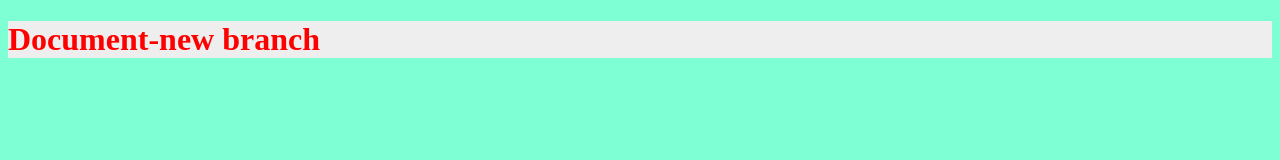
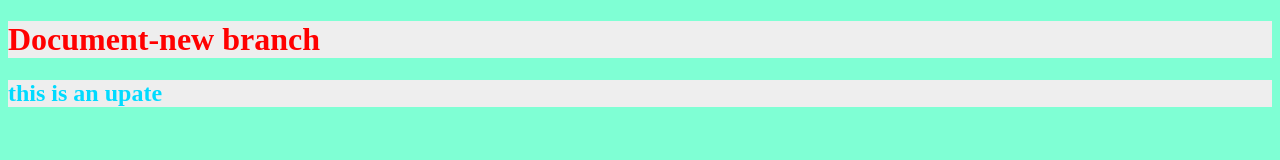
Before and after one commit to SohaibMagrabi/first28nov2023, a plain HTML site: page index.html in a window 1280 px wide. Drawn offline with Linux system fonts and the light colour scheme.

Commit message:
modifying index.html

```diff
--- a/index.html
+++ b/index.html
@@ -8,7 +8,11 @@
 </head>
 <body>
     <h1>Document-new branch</h1>
+    <h1 style="color: #00dbff;
+    background-color: #eee;
+    font-size: 1.5em;">this is an upate</h1>
 
     <script src="app.js"></script>
+
 </body>
 </html>
```
